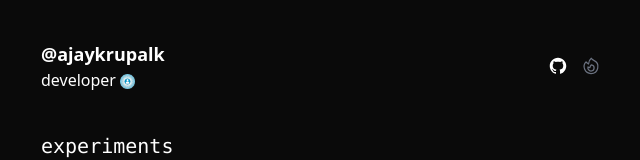
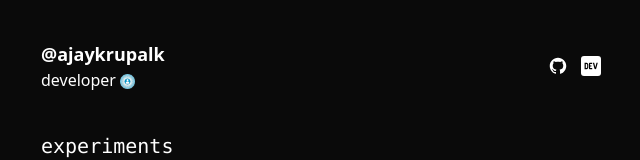
Before and after one commit to ajaykrupalk/Portfolios, a Nuxt app: page / in a window 1280 px wide. Shown: the top 160 px of the page, without its empty margins (319-959 px from the left). Built offline with nearby package versions, Linux system fonts and the light colour scheme; no server answers.

Commit message:
"added icon and link"

```diff
--- a/components/header.vue
+++ b/components/header.vue
@@ -6,7 +6,7 @@
         <div class="font-medium inline-block">
           developer
           <span class="inline-block align-middle">
-            <a href="https://www.loyalytics.ai/">
+            <a href="https://www.loyalytics.ai/" target="_blank">
               <img src="~/assets/images/loyalytics.png" title="loyalytics.ai" alt="loyalytics.ai" width="15" height="15">
             </a>
           </span>
@@ -29,15 +29,16 @@
           </a>
         </span>
         <span>
-          <NuxtLink to="/">
-            <svg xmlns="http://www.w3.org/2000/svg" fill="none" viewBox="0 0 24 24" stroke-width="1.5" stroke="currentColor"
-              class="w-5 h-5 stroke-gray-500">
-              <path stroke-linecap="round" stroke-linejoin="round"
-                d="M15.362 5.214A8.252 8.252 0 0112 21 8.25 8.25 0 016.038 7.048 8.287 8.287 0 009 9.6a8.983 8.983 0 013.361-6.867 8.21 8.21 0 003 2.48z" />
-              <path stroke-linecap="round" stroke-linejoin="round"
-                d="M12 18a3.75 3.75 0 00.495-7.467 5.99 5.99 0 00-1.925 3.546 5.974 5.974 0 01-2.133-1A3.75 3.75 0 0012 18z" />
+          <a href="https://dev.to/ajaykrupalk" target="_blank">
+            <svg xmlns="http://www.w3.org/2000/svg" class="w-5 h-5 fill-white" aria-label="dev.to" role="img" viewBox="0 0 512 512" fill="#000000">
+              <g id="SVGRepo_bgCarrier" stroke-width="0"></g>
+              <g id="SVGRepo_tracerCarrier" stroke-linecap="round" stroke-linejoin="round"></g>
+              <g id="SVGRepo_iconCarrier"><rect width="512" height="512" rx="15%"></rect>
+              <path fill="#000000" d="M140.47 203.94h-17.44v104.47h17.45c10.155-.545 17.358-8.669 17.47-17.41v-69.65c-.696-10.364-7.796-17.272-17.48-17.41zm45.73 87.25c0 18.81-11.61 47.31-48.36 47.25h-46.4V172.98h47.38c35.44 0 47.36 28.46 47.37 47.28zm100.68-88.66H233.6v38.42h32.57v29.57H233.6v38.41h53.29v29.57h-62.18c-11.16.29-20.44-8.53-20.72-19.69V193.7c-.27-11.15 8.56-20.41 19.71-20.69h63.19zm103.64 115.29c-13.2 30.75-36.85 24.63-47.44 0l-38.53-144.8h32.57l29.71 113.72 29.57-113.72h32.58z">
+              </path>
+              </g>
             </svg>
-          </NuxtLink>
+          </a>
         </span>
       </div>
     </div>
```
